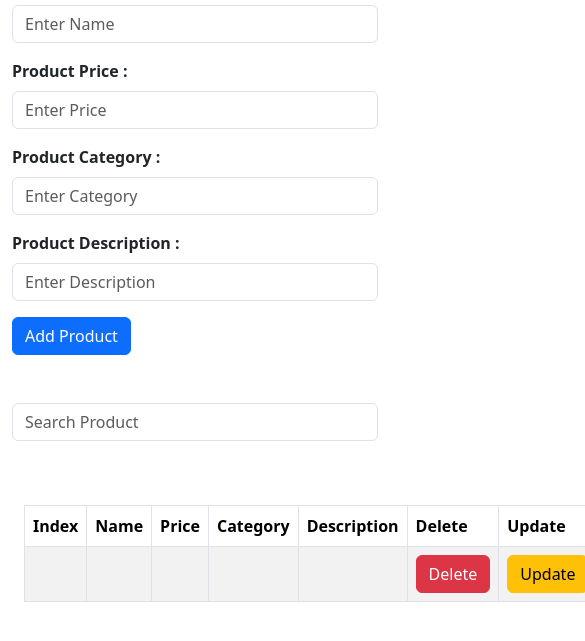
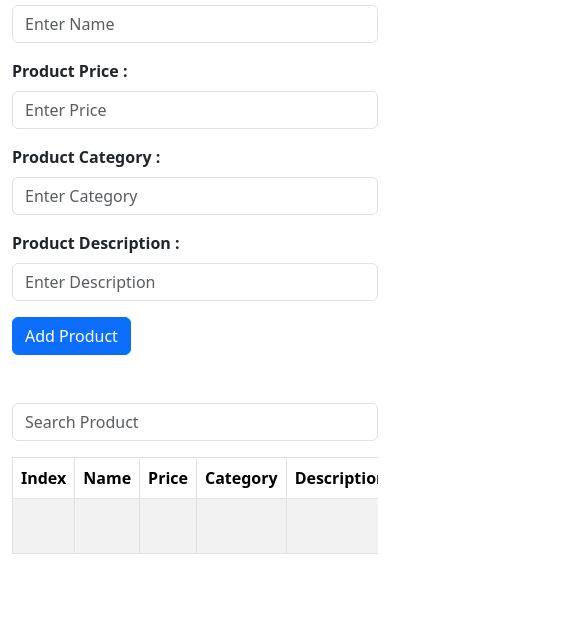
Before and after one commit to 3bd-elra7man/crud, a plain HTML site: page index.html in a window 390 px wide. Shown: the part 119-760 px from the top of the page, 585 px wide, since content can reach past the window. Drawn offline with Linux system fonts and the light colour scheme.

Commit message:
Added responsiveness to the table and made the background cover the whole page in mobile view

```diff
--- a/css/style.css
+++ b/css/style.css
@@ -1,3 +1,7 @@
-.bg{
+.bg {
     background-image: url(../images/ecommerce.jpg) !important;
+    background-size: cover;
+    background-position: center;
+    background-repeat: no-repeat;
+    min-height: 100vh; /* Ensures the background covers the full viewport height */
 }
--- a/index.html
+++ b/index.html
@@ -31,7 +31,7 @@
         <div class="search">
             <input type="text" class="form-control mb-3" placeholder="Search Product" id="search">
         </div>
-        <div class="container py-5" id="output">
+        <div class="table-responsive">
             <table class="table table-striped table-bordered">
                 <thead>
                     <tr>
@@ -57,6 +57,7 @@
                 </tbody>
             </table>
         </div>
+
     </div>
    </div>
 
```
